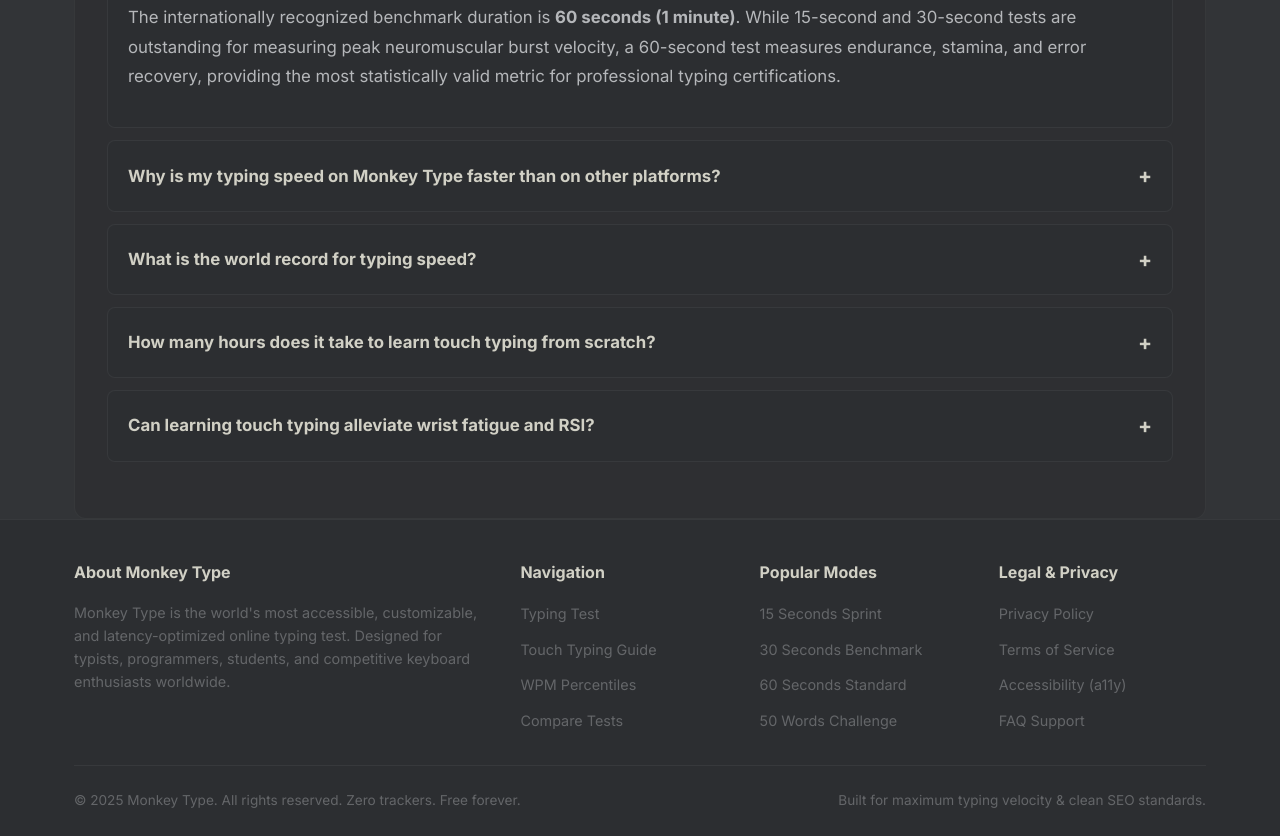
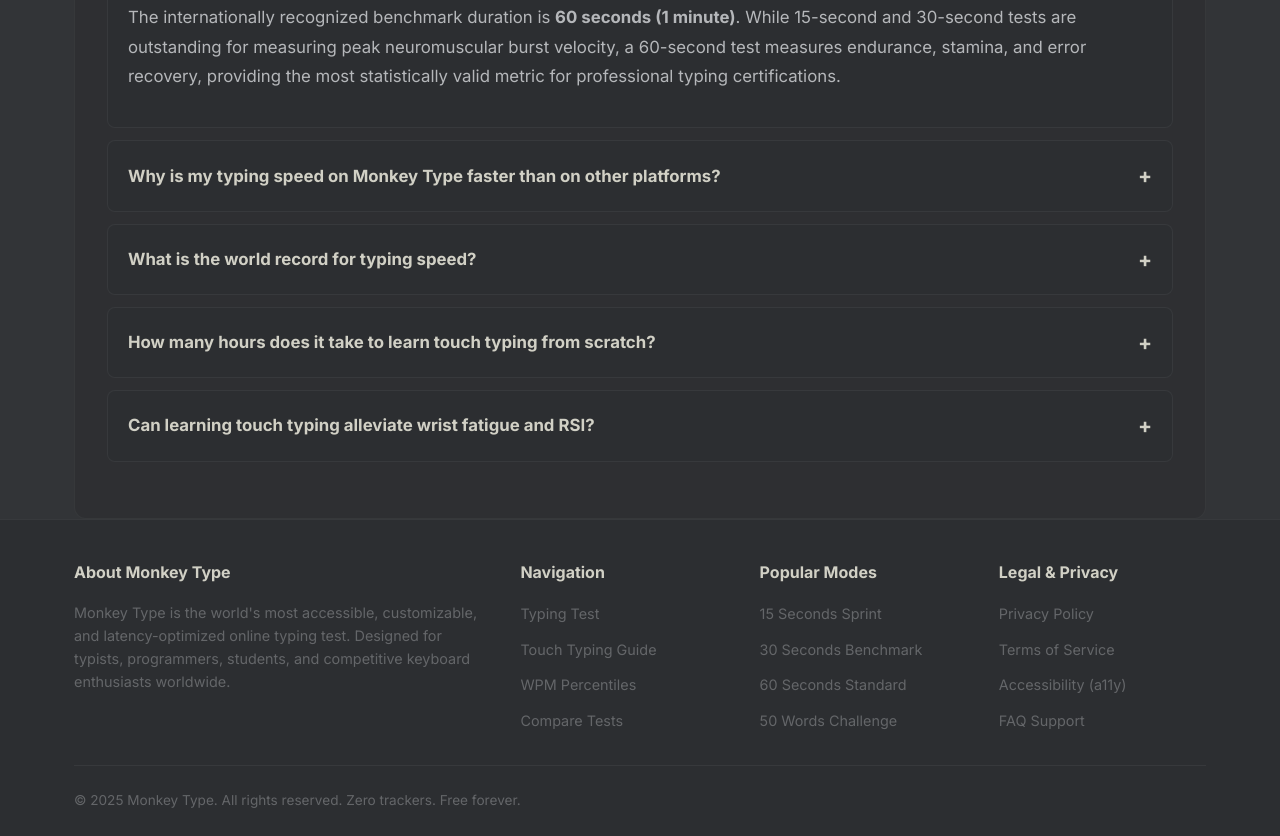
Before and after one commit to Monkeytypingtestonline/Monkeytypingtestonline.github.io, a plain HTML site: page index.html in a window 1280 px wide. Shown: the part 8606-9442 px from the top of the page. Drawn offline with Linux system fonts and the light colour scheme.

Commit message:
Update index.html

```diff
--- a/index.html
+++ b/index.html
@@ -1725,7 +1725,6 @@
 
       <div class="footer-bottom">
         <div>&copy; 2025 Monkey Type. All rights reserved. Zero trackers. Free forever.</div>
-        <div>Built for maximum typing velocity &amp; clean SEO standards.</div>
       </div>
     </div>
   </footer>
```
